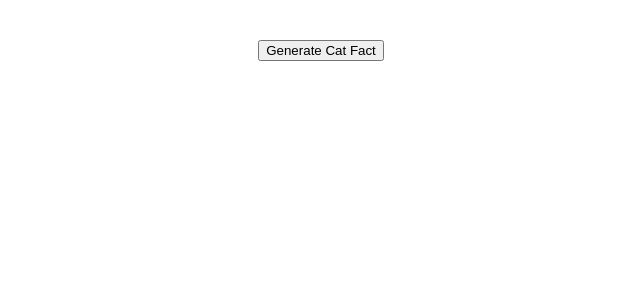
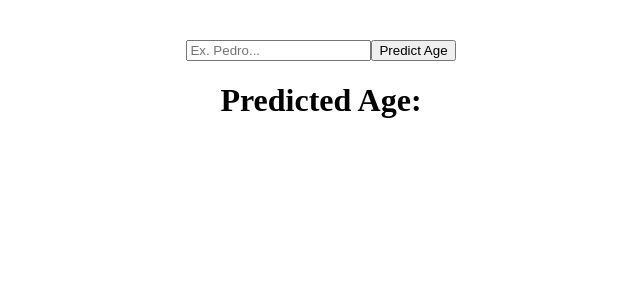
Before and after one commit to tla111/react-course-pedrotech, a React (Vite) app in the folder frontend/: page / in a window 1280 px wide. Shown: the top 300 px of the page, without its empty margins (319-959 px from the left). Built offline with nearby package versions, Linux system fonts and the light colour scheme; no server answers.

Commit message:
created layout for new api example

```diff
--- a/frontend/src/App7.jsx
+++ b/frontend/src/App7.jsx
@@ -3,23 +3,18 @@
 import Axios from 'axios'
 
 const App7 = () => {
-    const [catFact, setCatFact] = useState("")
-
-    const fetchCatFact = () => {
-        Axios.get("https://catfact.ninja/fact").then((res) => {
-            setCatFact(res.data.fact);
-        })
-    }
 
     useEffect(() => {
-        fetchCatFact()
+
     }, [])
 
 
     return (
         <div className="App">
-            <button onClick={fetchCatFact}>Generate Cat Fact</button>
-            <p>{catFact}</p>
+            <input placeholder="Ex. Pedro..." />
+            <button>Predict Age</button>
+
+            <h1>Predicted Age:</h1>
         </div>
     )
 }
```
